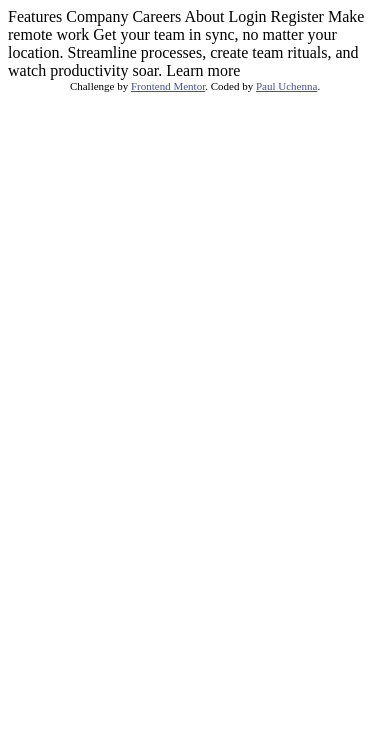
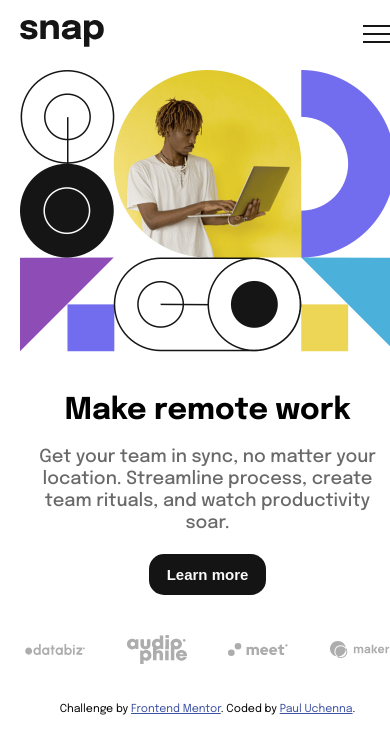
Before and after one commit to Paul-Uchenna/intro-section-with-dropdown-navigation-main, a plain HTML site: page index.html in a window 390 px wide. Drawn offline with Linux system fonts and the light colour scheme.

Commit message:
mobile design

```diff
--- a/index.html
+++ b/index.html
@@ -4,7 +4,7 @@
     <meta charset="UTF-8" />
     <meta name="viewport" content="width=device-width, initial-scale=1.0" />
     <!-- displays site properly based on user's device -->
-
+    <link rel="stylesheet" href="style.css" />
     <link
       rel="icon"
       type="image/png"
@@ -26,17 +26,42 @@
     </style>
   </head>
   <body>
-    Features Company Careers About Login Register Make remote work Get your team
-    in sync, no matter your location. Streamline processes, create team rituals,
-    and watch productivity soar. Learn more
+    <div class="container">
+      <nav class="navbar">
+        <div class="logo">
+          <img src="/images/logo.svg" alt="logo" />
+        </div>
+        <button class="icon-menu">
+          <img src="/images/icon-menu.svg" alt="" />
+        </button>
+      </nav>
 
+      <header class="header-container">
+        <img src="/images/image-hero-mobile.png" alt="" />
+        <main class="header-main">
+          <h2 class="title-header">Make remote work</h2>
+          <p class="description">
+            Get your team in sync, no matter your location. Streamline process,
+            create team rituals, and watch productivity soar.
+          </p>
+          <button type="submit" class="btn-learn">Learn more</button>
+          <div class="client-icon">
+            <img src="/images/client-databiz.svg" alt="" />
+            <img src="/images/client-audiophile.svg" alt="" />
+            <img src="/images/client-meet.svg" alt="" />
+            <img src="/images/client-maker.svg" alt="" />
+          </div>
+        </main>
+      </header>
       <div class="attribution">
         Challenge by
         <a href="https://www.frontendmentor.io?ref=challenge" target="_blank"
           >Frontend Mentor</a
         >. Coded by
-      <a target="_blank" href="https://github.com/paul-uchenna">Paul Uchenna</a
+        <a target="_blank" href="https://github.com/paul-uchenna"
+          >Paul Uchenna</a
         >.
+      </div>
     </div>
   </body>
 </html>
--- /dev/null
+++ b/style.css
@@ -0,0 +1,101 @@
+@import url("https://fonts.googleapis.com/css2?family=Epilogue:ital,wght@0,100..900;1,100..900&display=swap");
+
+:root {
+  /* Colors */
+  --almost-white: hsl(0, 0%, 98%);
+  --medium-gray: hsl(0, 0%, 41%);
+  --almost-black: hsl(0, 0%, 8%);
+
+  /* Typography */
+  --font-size-paragraph: 18px;
+}
+
+*,
+*::before,
+*::after {
+  margin: 0;
+  padding: 0;
+  box-sizing: inherit;
+}
+
+html {
+  box-sizing: border-box;
+}
+
+button {
+  background: none;
+  border: none;
+  padding: 0;
+}
+
+body {
+  font-family: "Epilogue", sans-serif;
+  padding: 20px;
+  height: 100vh;
+}
+
+.attribution {
+  font-size: 10px;
+  margin: 10px 0;
+}
+
+.container {
+  width: 375px;
+}
+
+.navbar {
+  display: flex;
+  justify-content: space-between;
+}
+
+.header-container img {
+  width: 100%;
+  margin-top: 1.2rem;
+  margin-bottom: 1.2rem;
+}
+
+.header-main {
+  width: 100%;
+  display: flex;
+  flex-direction: column;
+  align-items: center;
+  gap: 20px;
+  margin-bottom: 20px;
+  padding: 0 5px;
+}
+
+.title-header {
+  font-weight: 700;
+  font-size: 30px;
+  text-align: center;
+  margin-top: 20px;
+}
+
+.description {
+  font-size: var(--font-size-paragraph);
+  font-weight: 500;
+  color: var(--medium-gray);
+  text-align: center;
+  line-height: 22px;
+}
+
+.btn-learn {
+  background-color: var(--almost-black);
+  color: var(--almost-white);
+  padding: 12px 18px;
+  border-radius: 15px;
+  font-size: 15px;
+  font-weight: 700;
+  margin: 0 auto;
+}
+
+.client-icon {
+  display: flex;
+  align-items: center;
+  justify-content: space-between;
+  width: 100%;
+}
+
+.client-icon img {
+  width: 60px;
+}
```
Lines whose indentation alone changed are shown as unchanged.
